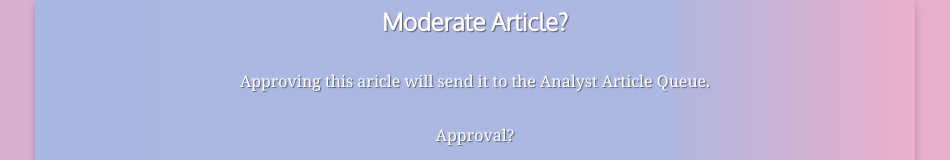
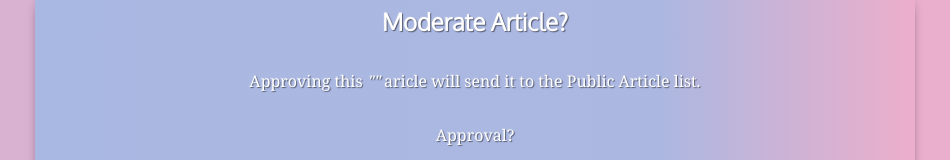
Before and after one commit to MonkeyNuts/SPEED_Assgt1B, a React (Create React App) app in the folder frontend/: page /EditPage/1 in a window 1280 px wide. Shown: the part 219-379 px from the top of the page, without its empty margins (165-1115 px from the left). Built offline with nearby package versions, Linux system fonts and the light colour scheme.

Commit message:
Add editing article title in Edit page

```diff
--- a/frontend/src/components/evidencetable.js
+++ b/frontend/src/components/evidencetable.js
@@ -71,7 +71,7 @@ const Table = ({ columns, data, userType }) => {
 
                     // Check Header, only cover Title with NavLink
                     (cell.column.Header === "Title" && (userType === "mod" || userType === "ana"))
-                      ? <Link to={destinationRoute} state={{ userType }} >{cell.render('Cell')}</Link>
+                      ? <Link to={destinationRoute} state={{ userType, title: cell.row.original.title }} >{cell.render('Cell')}</Link>
                       :
                       <>{cell.render('Cell')}</>
 
--- a/frontend/src/pages/editPage.js
+++ b/frontend/src/pages/editPage.js
@@ -11,9 +11,11 @@ const EditPage = () => {
     // Get Article ID
     const { id } = useParams();
     const userType = location.state?.userType;
+    const artitleTitle = location.state?.title;
 
     // console.log("Article ID: ", id);
     // console.log("UserType: ", userType);
+    // console.log("Artitle: ", artitleTitle);
 
 
     /// Check whether : Moderator (mod) or Analyst (ana)
@@ -70,7 +72,7 @@ const EditPage = () => {
         <div className="flexp">
             <h2>Moderate Article?</h2>
             <p>
-                Approving this aricle will send it to the Analyst Article Queue.
+                Approving this <i>"{artitleTitle}"</i> aricle will send it to the {(userType==="mod") ? "Analyst Article Queue" : "Public Article list"}.
             </p>
 
             {/* Only Moderator should see the below part */}
```
